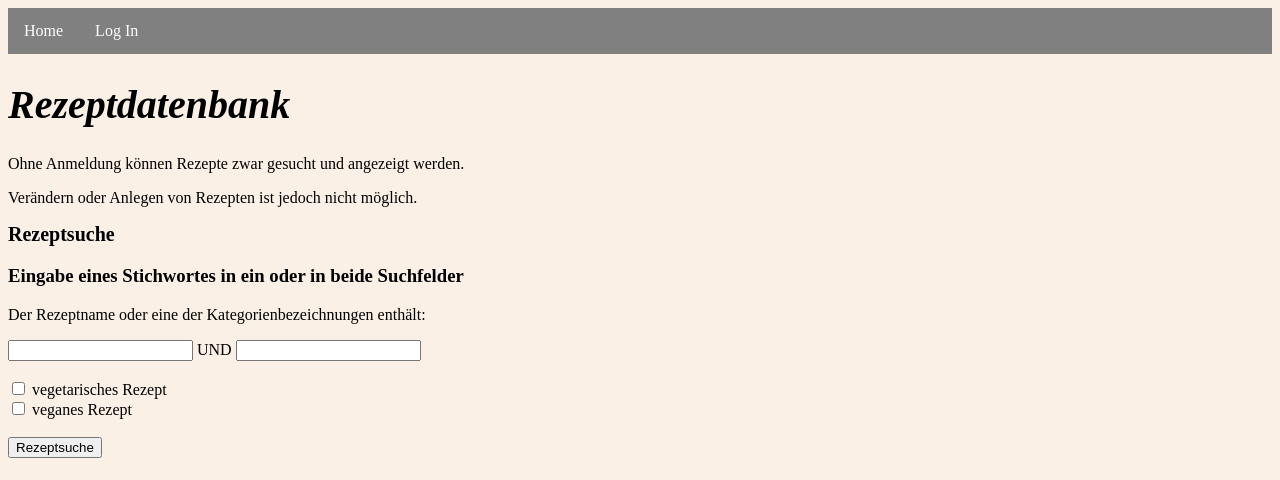
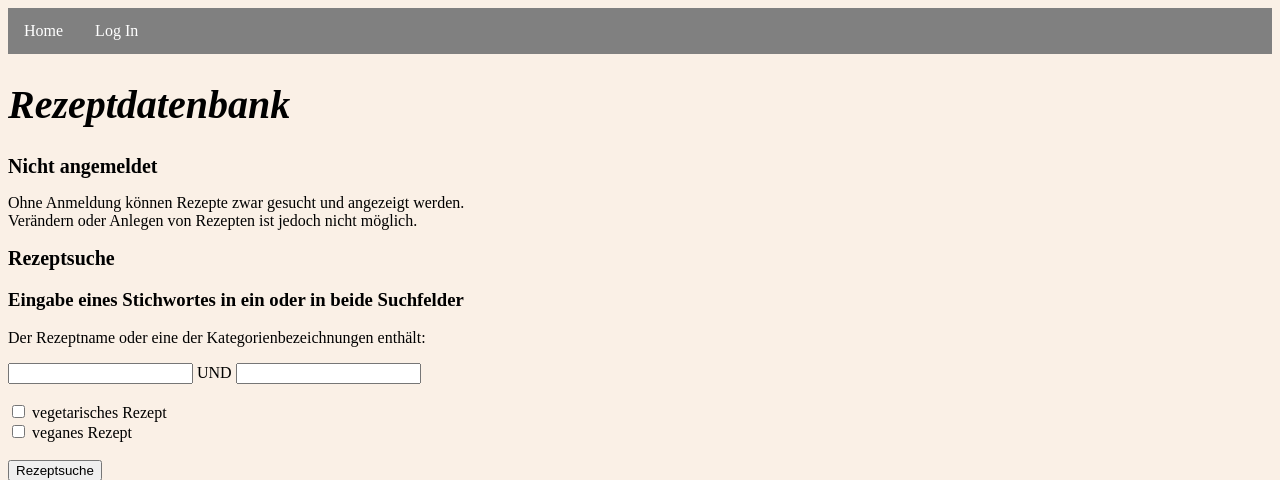
Before and after one commit to Gergerman/rdb-fuer-pa, a Django app: page / in a window 1280 px wide. Shown: the top 480 px of the page. Run offline with Django 3.2, Linux system fonts and the light colour scheme.

Commit message:
base verbesseret

```diff
--- a/templates/base.html
+++ b/templates/base.html
@@ -50,8 +50,7 @@
             text-decoration: none;
         }
         li a:hover {
-            background-color: #111;
-        }
+            background-color: rgb(#111)
 
    </style>
     <title>RDB</title>
@@ -77,8 +76,9 @@
         <li><a href="{% url 'login' %}">Log In</a></li>
     </ul>
     <h1>Rezeptdatenbank</h1>
-    <p>Ohne Anmeldung können Rezepte zwar gesucht und angezeigt werden.</p>
-    <p>Verändern oder Anlegen von Rezepten ist jedoch nicht möglich.</p>
+    <h2>Nicht angemeldet</h2>
+    <p>Ohne Anmeldung können Rezepte zwar gesucht und angezeigt werden.<br>
+    Verändern oder Anlegen von Rezepten ist jedoch nicht möglich.</p>
 {% endif %}
 </div>
 <div>
```
